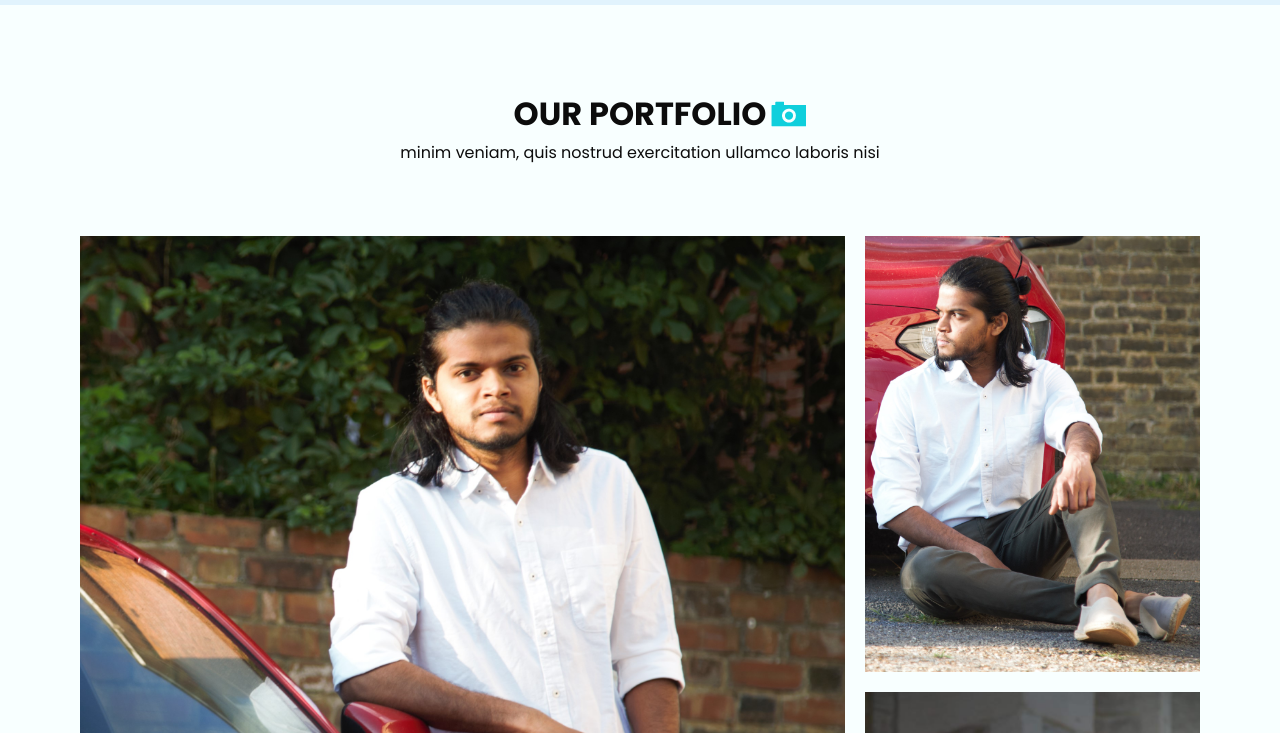
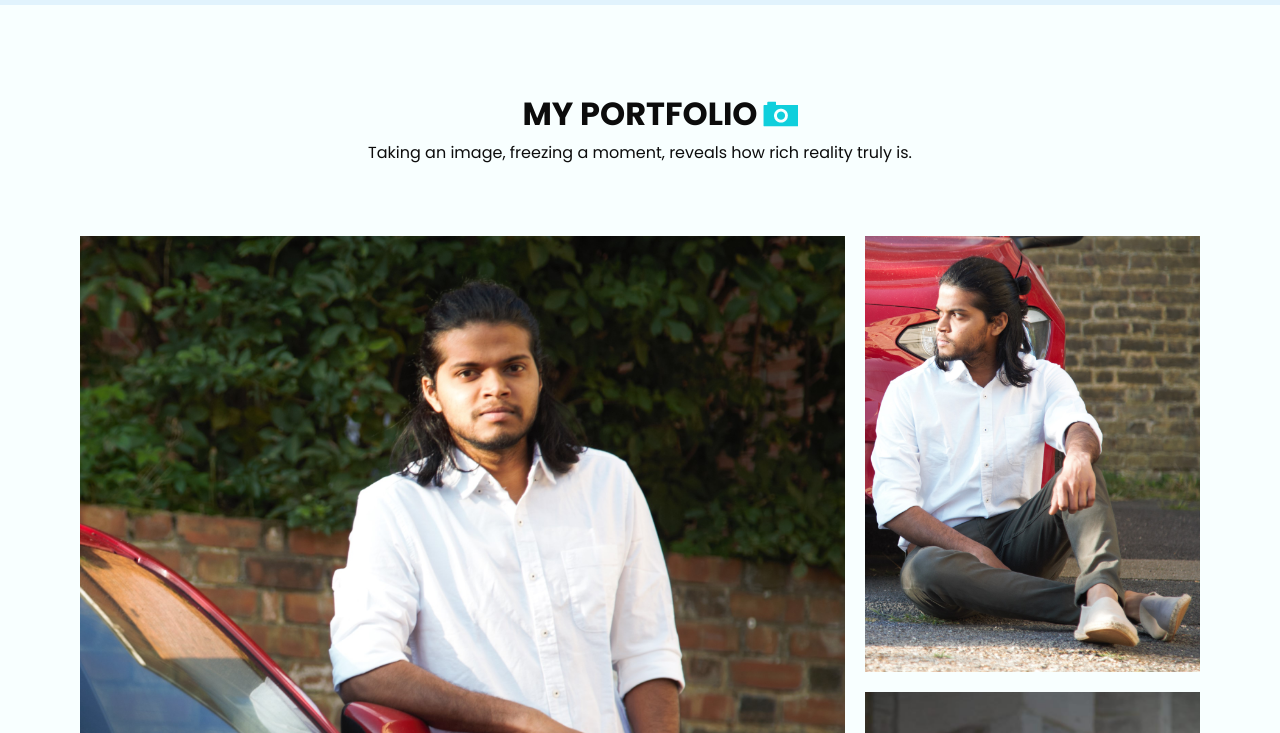
Before and after one commit to Pictureskavin/pictureskavin.github.io, a plain HTML site: page portfolio.html in a window 1280 px wide. Shown: the part 67-800 px from the top of the page. Drawn offline with Linux system fonts and the light colour scheme.

Commit message:
Update portfolio.html

```diff
--- a/portfolio.html
+++ b/portfolio.html
@@ -85,10 +85,10 @@
     <div class="container">
       <div class="heading_container">
         <h2>
-          Our portfolio
+          My portfolio
         </h2>
         <p>
-          minim veniam, quis nostrud exercitation ullamco laboris nisi
+          Taking an image, freezing a moment, reveals how rich reality truly is.
         </p>
       </div>
       <div class="portfolio_container layout_padding2">
```
